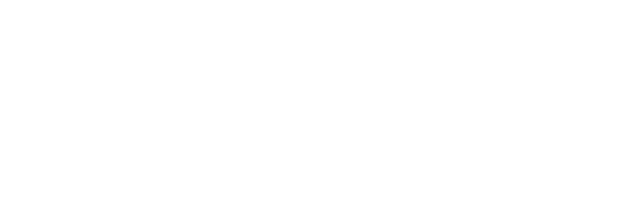
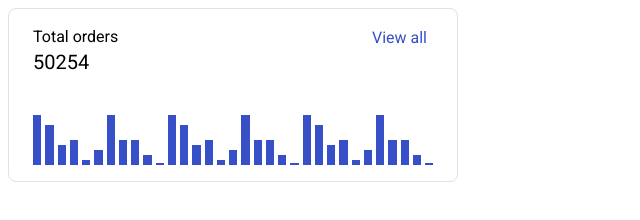
Before and after one commit to js-tasks-ru/htmlcss-20210916_viktor-minor, a website: page 04-lection2/01-histogram/index.html in a window 1280 px wide. Shown: the whole page, without its empty margins (0-640 px from the left). Drawn offline with Linux system fonts and the light colour scheme.

Commit message:
add histogram

```diff
--- a/04-lection2/01-histogram/histogram.css
+++ b/04-lection2/01-histogram/histogram.css
@@ -0,0 +1,48 @@
+.histogram {
+    padding: 16px 24px;
+    border-radius: 8px;
+    border: 1px solid var(--grey-2);
+}
+
+.histogram__header {
+    display: flex;
+    justify-content: space-between;
+    align-items: flex-start;
+}
+
+.histogram__header__left-part__title {
+    font-size: 16px;
+    line-height: 24px;
+}
+.histogram__header__left-part__total-score {
+    font-size: 20px;
+    line-height: 26px;
+}
+
+.histogram__header__button {
+    border: none;
+    color: var(--blue);
+    background-color: var(--white);
+    font-size: 16px;
+    line-height: 24px;
+    cursor: pointer;
+}
+
+.histogram__content {
+    margin-top: 40px;
+    height: 50px;
+    display: flex;
+    justify-content: space-between;
+    align-items: flex-end;
+}
+
+.histogram__content > .histogram__content__item:not(:last-child) {
+    margin-right: 4px;
+}
+
+.histogram__content__item {
+    display: inline-block;
+    height: 100%;
+    width: 100%;
+    background-color: var(--blue);
+}
--- a/04-lection2/01-histogram/index.html
+++ b/04-lection2/01-histogram/index.html
@@ -6,6 +6,50 @@
         <link rel="stylesheet" href="./histogram.css">
     </head>
     <body>
+        <div class="histogram" style="width: 400px">
+            <div class="histogram__header">
+                <div class="histogram__header__left-part">
+                    <div class="histogram__header__left-part__title">Total orders</div>
+                    <div class="histogram__header__left-part__total-score">50254</div>
 
+                </div>
+                <button class="histogram__header__button">View all</button>
+            </div>
+            <div class="histogram__content">
+                <span class="histogram__content__item" style="height: 100%"></span>
+                <span class="histogram__content__item" style="height: 80%"></span>
+                <span class="histogram__content__item" style="height: 40%"></span>
+                <span class="histogram__content__item" style="height: 50%"></span>
+                <span class="histogram__content__item" style="height: 10%"></span>
+                <span class="histogram__content__item" style="height: 30%"></span>
+                <span class="histogram__content__item" style="height: 100%"></span>
+                <span class="histogram__content__item" style="height: 50%"></span>
+                <span class="histogram__content__item" style="height: 50%"></span>
+                <span class="histogram__content__item" style="height: 20%"></span>
+                <span class="histogram__content__item" style="height: 5%"></span>
+                <span class="histogram__content__item" style="height: 100%"></span>
+                <span class="histogram__content__item" style="height: 80%"></span>
+                <span class="histogram__content__item" style="height: 40%"></span>
+                <span class="histogram__content__item" style="height: 50%"></span>
+                <span class="histogram__content__item" style="height: 10%"></span>
+                <span class="histogram__content__item" style="height: 30%"></span>
+                <span class="histogram__content__item" style="height: 100%"></span>
+                <span class="histogram__content__item" style="height: 50%"></span>
+                <span class="histogram__content__item" style="height: 50%"></span>
+                <span class="histogram__content__item" style="height: 20%"></span>
+                <span class="histogram__content__item" style="height: 5%"></span>
+                <span class="histogram__content__item" style="height: 100%"></span>
+                <span class="histogram__content__item" style="height: 80%"></span>
+                <span class="histogram__content__item" style="height: 40%"></span>
+                <span class="histogram__content__item" style="height: 50%"></span>
+                <span class="histogram__content__item" style="height: 10%"></span>
+                <span class="histogram__content__item" style="height: 30%"></span>
+                <span class="histogram__content__item" style="height: 100%"></span>
+                <span class="histogram__content__item" style="height: 50%"></span>
+                <span class="histogram__content__item" style="height: 50%"></span>
+                <span class="histogram__content__item" style="height: 20%"></span>
+                <span class="histogram__content__item" style="height: 5%"></span>
+            </div>
+        </div>
     </body>
 </html>
```
